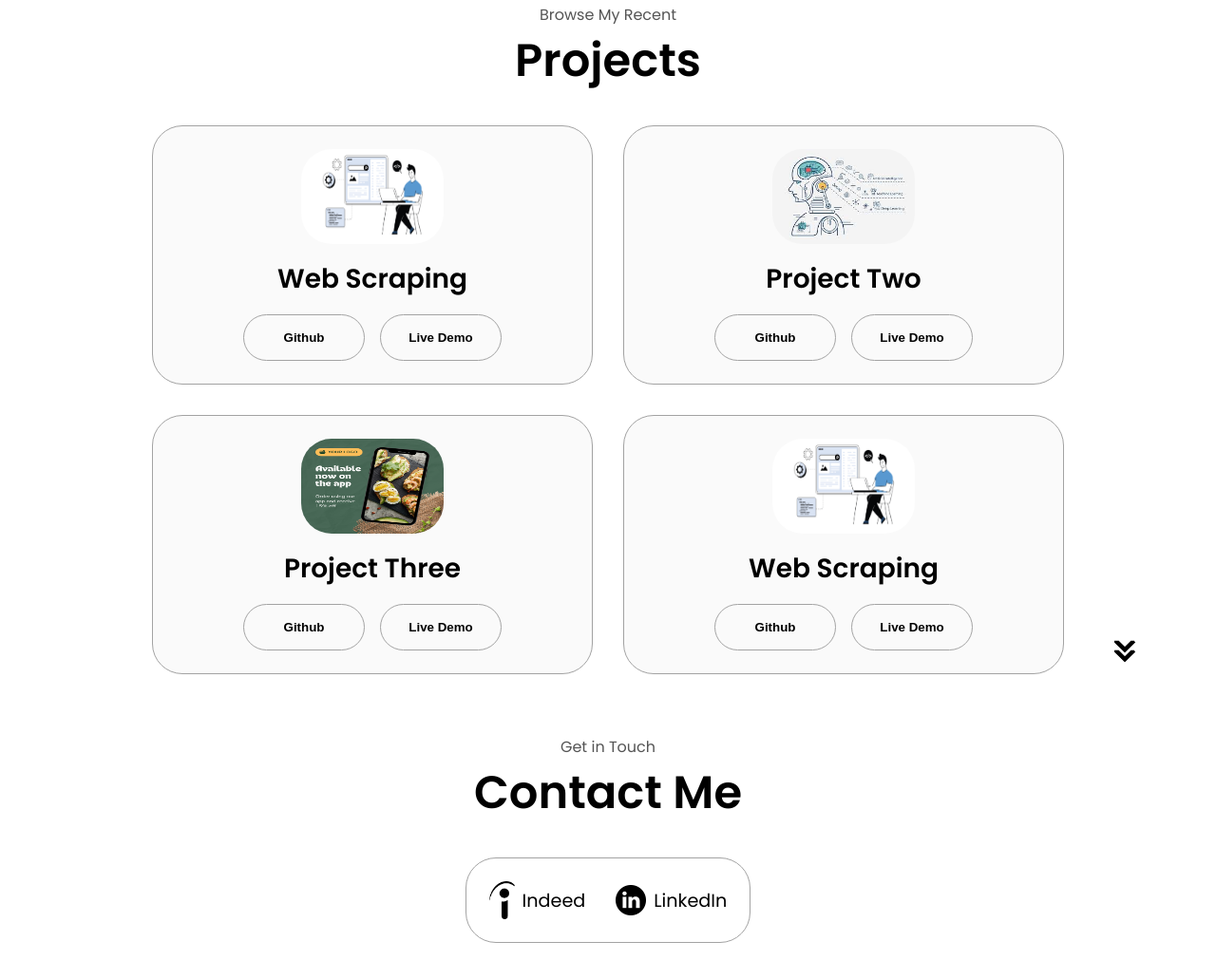
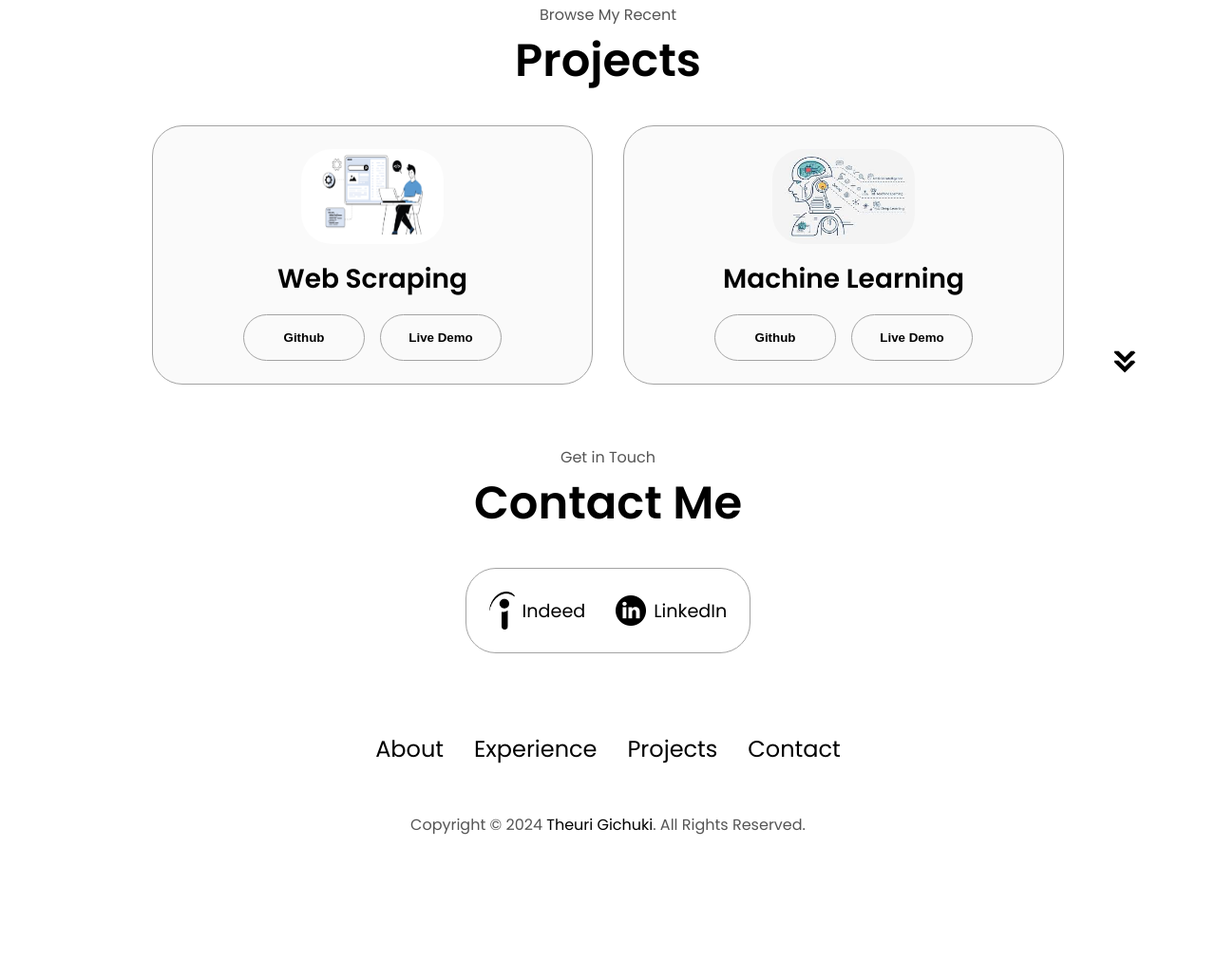
Before and after one commit to G-Theuri/Portfolio, a plain HTML site: page index.html in a window 1280 px wide. Shown: the part 2461-3492 px from the top of the page at 95% size. After the commit the page ends 3389 px from the top, so only its background shows below. Drawn offline with Linux system fonts and the light colour scheme.

Commit message:
Update index.html

```diff
--- a/index.html
+++ b/index.html
@@ -270,7 +270,7 @@
             <div class="btn-container">
               <button
                 class="btn btn-color-2 project-btn"
-                onclick="location.href='https://github.com/G-Theuri'"
+                onclick="location.href='https://github.com/G-Theuri/WebScraping'"
               >
                 Github
               </button>
@@ -290,11 +290,11 @@
                 class="project-img"
               />
             </div>
-            <h2 class="experience-sub-title project-title">Project Two</h2>
+            <h2 class="experience-sub-title project-title">Machine Learning</h2>
             <div class="btn-container">
               <button
                 class="btn btn-color-2 project-btn"
-                onclick="location.href='https://github.com/G-Theuri'"
+                onclick="location.href='https://github.com/G-Theuri/Machine-Learning-Algorithms'"
               >
                 Github
               </button>
@@ -306,54 +306,7 @@
               </button>
             </div>
           </div>
-          <div class="details-container color-container">
-            <div class="article-container">
-              <img
-                src="./assets/project-3.png"
-                alt="Project 3"
-                class="project-img"
-              />
-            </div>
-            <h2 class="experience-sub-title project-title">Project Three</h2>
-            <div class="btn-container">
-              <button
-                class="btn btn-color-2 project-btn"
-                onclick="location.href='https://github.com/G-Theuri'"
-              >
-                Github
-              </button>
-              <button
-                class="btn btn-color-2 project-btn"
-                onclick="location.href='https://github.com/G-Theuri'"
-              >
-                Live Demo
-              </button>
-            </div>
-          </div>
-          <div class="details-container color-container">
-            <div class="article-container">
-              <img
-                src="./assets/project-1.png"
-                alt="Project 1"
-                class="project-img"
-              />
-            </div>
-            <h2 class="experience-sub-title project-title">Web Scraping</h2>
-            <div class="btn-container">
-              <button
-                class="btn btn-color-2 project-btn"
-                onclick="location.href='https://github.com/G-Theuri'"
-              >
-                Github
-              </button>
-              <button
-                class="btn btn-color-2 project-btn"
-                onclick="location.href='https://github.com/G-Theuri'"
-              >
-                Live Demo
-              </button>
-            </div>
-          </div>
+
         </div>
       </div>
       <img
```
